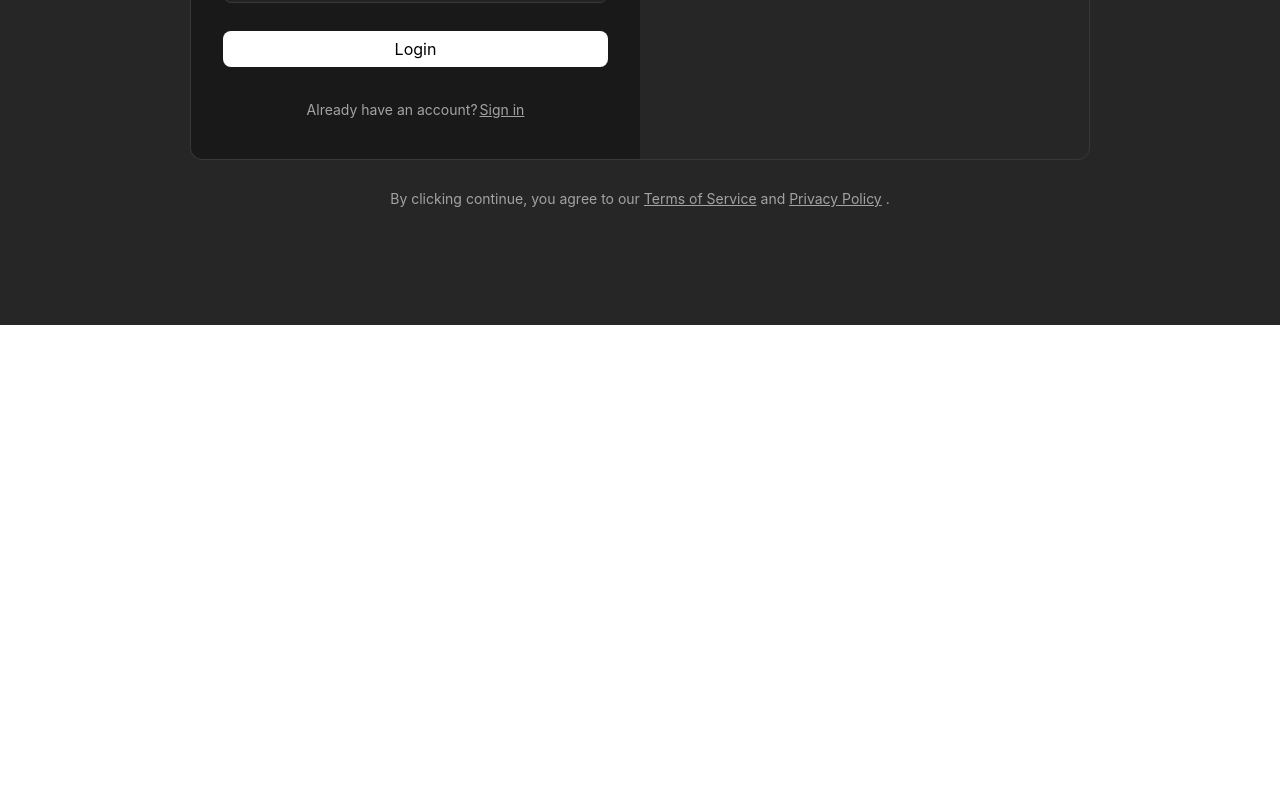
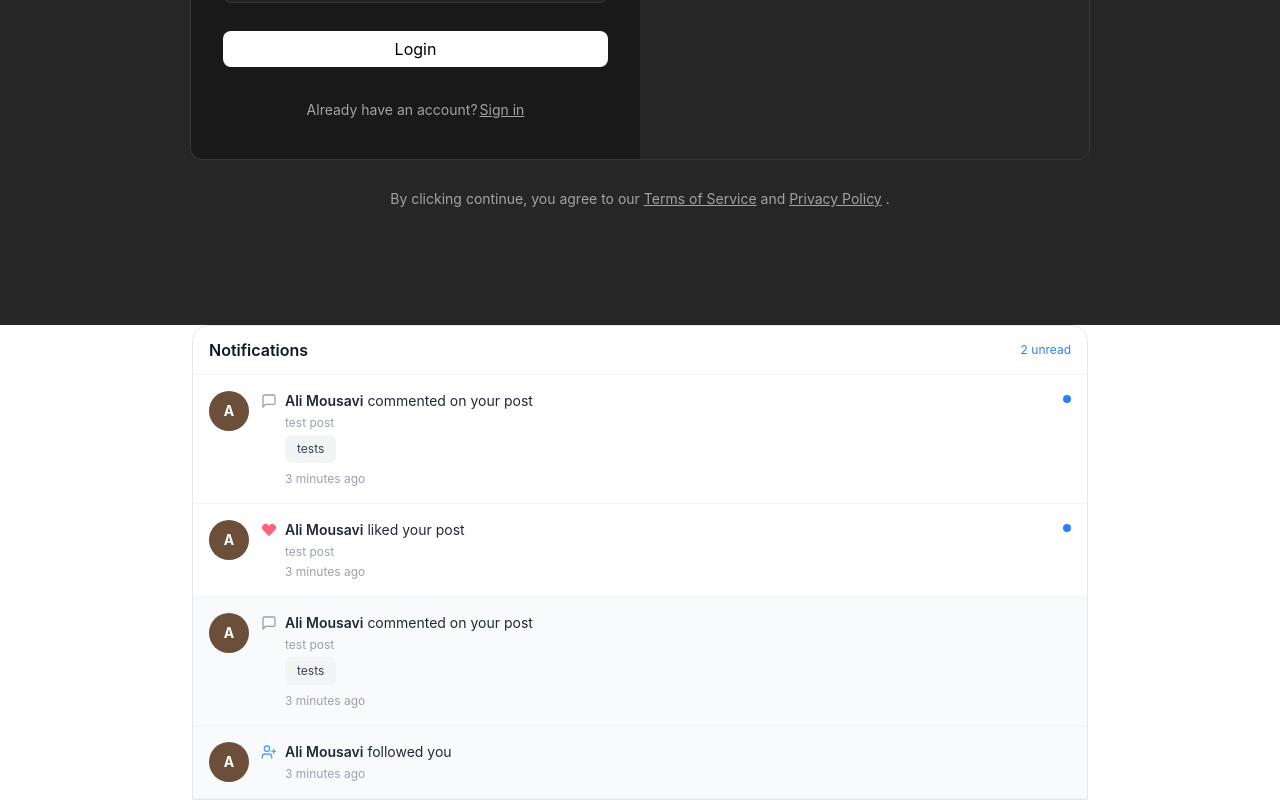
Before and after one commit to mahzadkhosraviani/socially-app-project, a React (Vite) app: page /sign-up in a window 1280 px wide. Shown: the part 1454-2254 px from the top of the page. Before the commit the page ends 1779 px from the top, so only its background shows below. Built offline with nearby package versions, Linux system fonts and the light colour scheme.

Commit message:
adding the notificationbox and the three elements inside it as well as creating a counting function to tell how many things are has been readed

```diff
--- a/src/App.tsx
+++ b/src/App.tsx
@@ -7,6 +7,7 @@ import SignUp from "./components/SignUp";
 import CreatePost from "./components/createPost";
 import PostCard from "./components/postCard";
 import RecommendedUsers from "./components/recommendedusers";
+import NotificationBox from "./components/Notificationbox";
 // import Profile from "./components/profile";
 
     // <Routes>
@@ -26,6 +27,7 @@ function App() {
           <Route path="/" element={<SignIn />} />
           <Route path="/sign-up" element={<SignUp />} />
         </Routes>
+        <NotificationBox/>
       </div>
     </>
   );
--- /dev/null
+++ b/src/components/NotificationComment.tsx
@@ -0,0 +1,48 @@
+type Props = {
+  isUnread?: boolean;
+};
+
+export default function NotificationComment({ isUnread = false }: Props) {
+  return (
+    <div
+      className={`flex items-start gap-3 px-4 py-4 border-b border-gray-100 dark:border-[#2a2a2a] ${isUnread ? "bg-white dark:bg-[#1a1a1a]" : "bg-gray-50 dark:bg-[#111111]"}`}
+    >
+      <div className="w-10 h-10 rounded-full bg-[#6b4f3a] flex items-center justify-center text-white font-bold text-sm shrink-0">
+        A
+      </div>
+
+      <div className="flex-1 min-w-0">
+        <div className="flex items-center gap-2 mb-1">
+          <svg
+            xmlns="http://www.w3.org/2000/svg"
+            className="w-4 h-4 text-gray-400 dark:text-gray-500 shrink-0"
+            viewBox="0 0 24 24"
+            fill="none"
+            stroke="currentColor"
+            strokeWidth={2}
+            strokeLinecap="round"
+            strokeLinejoin="round"
+          >
+            <path d="M21 15a2 2 0 0 1-2 2H7l-4 4V5a2 2 0 0 1 2-2h14a2 2 0 0 1 2 2z" />
+          </svg>
+          <span className="text-sm text-gray-800 dark:text-gray-200">
+            <span className="font-semibold">Ali Mousavi</span> commented on your
+            post
+          </span>
+        </div>
+        <p className="text-xs text-gray-400 dark:text-gray-500 mb-1 ml-6">
+          test post
+        </p>
+        <div className="ml-6 bg-gray-100 dark:bg-[#2a2a2a] rounded-md px-3 py-1.5 mb-2 inline-block">
+          <p className="text-xs text-gray-700 dark:text-gray-300">tests</p>
+        </div>
+        <p className="text-xs text-gray-400 dark:text-gray-500 ml-6">
+          3 minutes ago
+        </p>
+      </div>
+      {isUnread && (
+        <div className="w-2 h-2 rounded-full bg-blue-500 shrink-0 mt-1" />
+      )}
+    </div>
+  );
+}
--- /dev/null
+++ b/src/components/NotificationFollow.tsx
@@ -0,0 +1,43 @@
+type Props = {
+  isUnread?: boolean;
+};
+
+export default function NotificationFollow({ isUnread = false }: Props) {
+  return (
+    <div
+      className={`flex items-start gap-3 px-4 py-4 border-b border-gray-100 dark:border-[#2a2a2a] ${isUnread ? "bg-white dark:bg-[#1a1a1a]" : "bg-gray-50 dark:bg-[#111111]"}`}
+    >
+      <div className="w-10 h-10 rounded-full bg-[#6b4f3a] flex items-center justify-center text-white font-bold text-sm shrink-0">
+        A
+      </div>
+      <div className="flex-1 min-w-0">
+        <div className="flex items-center gap-2 mb-1">
+          <svg
+            xmlns="http://www.w3.org/2000/svg"
+            className="w-4 h-4 text-blue-400 shrink-0"
+            viewBox="0 0 24 24"
+            fill="none"
+            stroke="currentColor"
+            strokeWidth={2}
+            strokeLinecap="round"
+            strokeLinejoin="round"
+          >
+            <path d="M16 21v-2a4 4 0 0 0-4-4H6a4 4 0 0 0-4 4v2" />
+            <circle cx="9" cy="7" r="4" />
+            <line x1="19" y1="8" x2="19" y2="14" />
+            <line x1="22" y1="11" x2="16" y2="11" />
+          </svg>
+          <span className="text-sm text-gray-800 dark:text-gray-200">
+            <span className="font-semibold">Ali Mousavi</span> followed you
+          </span>
+        </div>
+        <p className="text-xs text-gray-400 dark:text-gray-500 ml-6">
+          3 minutes ago
+        </p>
+      </div>
+      {isUnread && (
+        <div className="w-2 h-2 rounded-full bg-blue-500 shrink-0 mt-1" />
+      )}
+    </div>
+  );
+}
--- /dev/null
+++ b/src/components/NotificationLike.tsx
@@ -0,0 +1,43 @@
+type Props = {
+  isUnread?: boolean;
+};
+
+export default function NotificationLike({ isUnread = false }: Props) {
+  return (
+    <div
+      className={`flex items-start gap-3 px-4 py-4 border-b border-gray-100 dark:border-[#2a2a2a] ${isUnread ? "bg-white dark:bg-[#1a1a1a]" : "bg-gray-50 dark:bg-[#111111]"}`}
+    >
+      <div className="w-10 h-10 rounded-full bg-[#6b4f3a] flex items-center justify-center text-white font-bold text-sm shrink-0">
+        A
+      </div>
+      <div className="flex-1 min-w-0">
+        <div className="flex items-center gap-2 mb-1">
+          <svg
+            xmlns="http://www.w3.org/2000/svg"
+            className="w-4 h-4 text-rose-400 shrink-0"
+            viewBox="0 0 24 24"
+            fill="currentColor"
+            stroke="currentColor"
+            strokeWidth={0}
+            strokeLinecap="round"
+            strokeLinejoin="round"
+          >
+            <path d="M20.84 4.61a5.5 5.5 0 0 0-7.78 0L12 5.67l-1.06-1.06a5.5 5.5 0 0 0-7.78 7.78l1.06 1.06L12 21.23l7.78-7.78 1.06-1.06a5.5 5.5 0 0 0 0-7.78z" />
+          </svg>
+          <span className="text-sm text-gray-800 dark:text-gray-200">
+            <span className="font-semibold">Ali Mousavi</span> liked your post
+          </span>
+        </div>
+        <p className="text-xs text-gray-400 dark:text-gray-500 mb-1 ml-6">
+          test post
+        </p>
+        <p className="text-xs text-gray-400 dark:text-gray-500 ml-6">
+          3 minutes ago
+        </p>
+      </div>
+      {isUnread && (
+        <div className="w-2 h-2 rounded-full bg-blue-500 shrink-0 mt-1" />
+      )}
+    </div>
+  );
+}
--- /dev/null
+++ b/src/components/Notificationbox.tsx
@@ -0,0 +1,75 @@
+import { useState } from "react";
+import NotificationComment from "./Notificationcomment";
+import NotificationLike from "./NotificationLike";
+import NotificationFollow from "./NotificationFollow";
+
+type Notification = {
+  id: number;
+  type: "comment" | "like" | "follow";
+  isUnread: boolean;
+};
+
+const initialNotifications: Notification[] = [
+  { id: 1, type: "comment", isUnread: true },
+  { id: 2, type: "like", isUnread: true },
+  { id: 3, type: "comment", isUnread: false },
+  { id: 4, type: "follow", isUnread: false },
+];
+
+export default function NotificationBox() {
+  const [notifications, setNotifications] = useState(initialNotifications);
+
+  const unreadCount = notifications.filter((n) => n.isUnread).length;
+
+  const markAllRead = () =>
+    setNotifications((prev) => prev.map((n) => ({ ...n, isUnread: false })));
+
+  const markRead = (id: number) =>
+    setNotifications((prev) =>
+      prev.map((n) => (n.id === id ? { ...n, isUnread: false } : n)),
+    );
+
+  return (
+    <div className="flex flex-col w-full max-w-4xl mx-auto rounded-t-2xl overflow-hidden bg-white dark:bg-[#1a1a1a] border border-gray-200 dark:border-[#2a2a2a] min-h-screen sm:min-h-0 sm:h-auto">
+      <div className="flex items-center justify-between px-4 py-3 border-b border-gray-100 dark:border-[#2a2a2a]">
+        <h2 className="text-base font-semibold text-gray-900 dark:text-white">
+          Notifications
+        </h2>
+
+        <div className="flex items-center gap-3">
+          {unreadCount > 0 && (
+            <button
+              onClick={markAllRead}
+              className="text-xs text-blue-500 hover:text-blue-400 transition-colors"
+            >
+              {unreadCount} unread
+            </button>
+          )}
+          {unreadCount === 0 && (
+            <span className="text-xs text-gray-400 dark:text-gray-500">
+              All read
+            </span>
+          )}
+        </div>
+      </div>
+
+      <div className="flex-1 overflow-y-auto">
+        {notifications.map((n) => (
+          <div
+            key={n.id}
+            onClick={() => markRead(n.id)}
+            className="cursor-pointer"
+          >
+            {n.type === "comment" && (
+              <NotificationComment isUnread={n.isUnread} />
+            )}
+            {n.type === "like" && <NotificationLike isUnread={n.isUnread} />}
+            {n.type === "follow" && (
+              <NotificationFollow isUnread={n.isUnread} />
+            )}
+          </div>
+        ))}
+      </div>
+    </div>
+  );
+}
```
Also changed, not shown: 1 other file (tests, documents, lock files or other folders).
